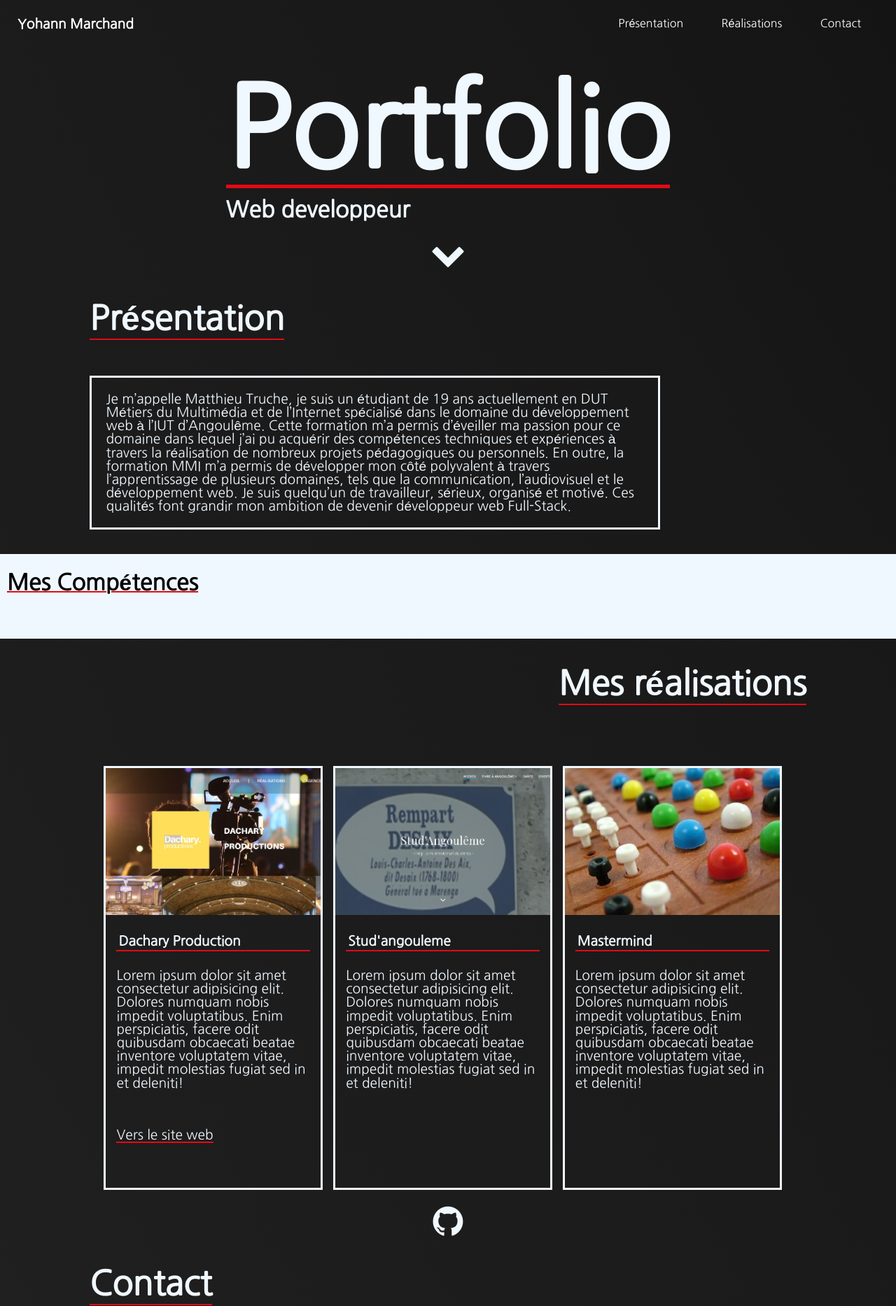
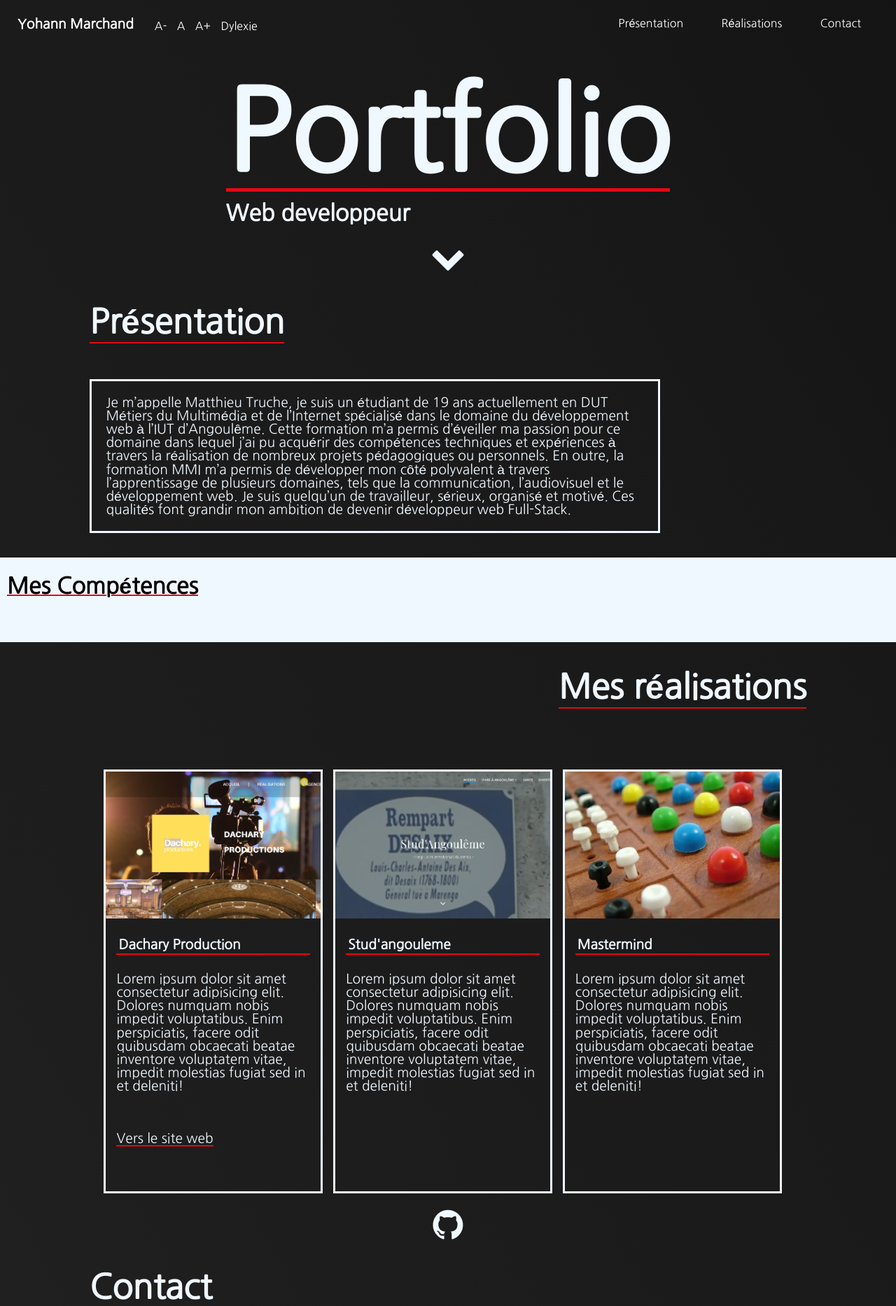
Before and after one commit to yohannmarchand/portfolio, a PHP site: page / in a window 1280 px wide. Shown: the top 1867 px of the page at 70% size. Run offline with PHP 8.4, Linux system fonts and the light colour scheme; style sheets or scripts are compiled from the project's sources; some libraries are stand-ins or nearby versions; some web fonts are replaced.

Commit message:
accessibility tools

```diff
--- /dev/null
+++ b/src/assets/scss/font.scss
@@ -0,0 +1,4 @@
+@font-face {
+    font-family: 'OpenDyslexic-Regular';
+    src: url(./../fonts/OpenDyslexic-Regular.otf);
+}
--- a/src/assets/scss/layout.scss
+++ b/src/assets/scss/layout.scss
@@ -1,5 +1,4 @@
 * {
-  font-family: "Nanum Gothic", sans-serif;
   font-size: large;
 }
 html {
@@ -19,7 +18,8 @@
   @include screen_mid{
     font-size: 18px;
   }
-
+  font-family: "Nanum Gothic", sans-serif;
+  font-size: 16px;
 }
 
 section {
--- a/src/assets/scss/style.scss
+++ b/src/assets/scss/style.scss
@@ -1,5 +1,6 @@
 @import "mixin.scss";
 
+@import 'font.scss';
 @import "reset.scss";
 @import "layout.scss";
 
@@ -11,3 +12,4 @@
 @import "style/contact.scss";
 @import "style/skills.scss";
 @import "style/footer.scss";
+@import "style/accessibility.scss";
--- /dev/null
+++ b/src/assets/scss/style/accessibility.scss
@@ -0,0 +1,20 @@
+.accessibility{
+
+    margin: 4px 25px;
+
+    span{
+      margin: 0px 5px;
+      cursor: pointer;
+
+
+    }
+    span:hover{
+      color :#e50914;
+    }
+  }
+
+  .accessibility__font--active{
+
+    font-family: 'OpenDyslexic-Regular';
+
+  }
--- a/src/index.html
+++ b/src/index.html
@@ -17,6 +17,12 @@
   <header class="navbar">
     <h1 class="navbar__name">Yohann Marchand</h1>
 
+    <div class="navbar__accessibility accessibility">
+      <span class="accessibility__minus">A-</span>
+      <span class="accessibility__default">A</span>
+      <span class="accessibility__more">A+</span>
+      <span class="accessibility__font">Dylexie</span>
+    </div>
     <nav>
       <a href="#presentation" class="navbar__link">Présentation</a>
       <a href="#realisation" class="navbar__link">Réalisations</a>
--- a/src/js/app.js
+++ b/src/js/app.js
@@ -1,5 +1,7 @@
 
-
+/* -------------------------------------------------------------------------- */
+/*                                Realisations                                */
+/* -------------------------------------------------------------------------- */
 
 $(".open").click(function () {
 
@@ -33,3 +35,39 @@
 
 
 })
+
+/* -------------------------------------------------------------------------- */
+/*                                    Font                                    */
+/* -------------------------------------------------------------------------- */
+
+
+$(".accessibility__font").click(function () {
+
+  $('body').toggleClass('accessibility__font--active');
+})
+
+var fontSize = 16 ;
+
+$('.accessibility__minus').click(function () {
+
+  if (fontSize > 12) {
+    fontSize = fontSize - 1;
+    $('html').css('font-size', fontSize+ 'px');
+    //console.log(fontSize , $('html').css('font-size'));
+  }
+})
+
+$('.accessibility__default').click(function () {
+
+    fontSize = 16;
+    $('html').css('font-size', fontSize+ 'px');
+})
+
+$('.accessibility__more').click(function () {
+
+  if (fontSize < 21) {
+    fontSize = fontSize + 1;
+    $('html').css('font-size', fontSize+ 'px');
+    //console.log(fontSize , $('html').css('font-size'));
+  }
+})
```
Also changed, not shown: src/assets/fonts/OpenDyslexic-Regular.otf (added), 3 other files.
